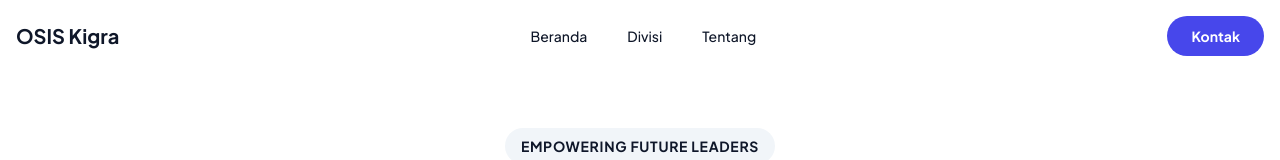
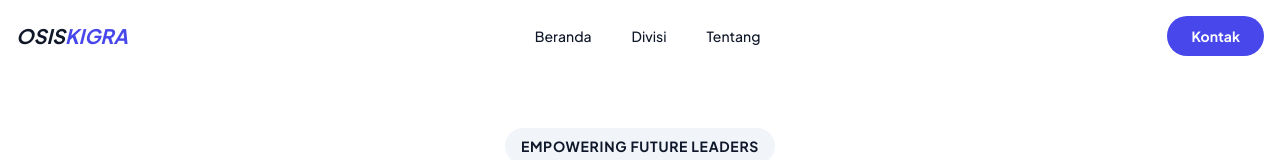
Before and after one commit to WeplyStudio/osis, a Next.js app: page / in a window 1280 px wide. Shown: the top 160 px of the page. Built offline with nearby package versions, Linux system fonts and the light colour scheme.

Commit message:
Di teks OSISKIGRA itu gabungin aja dan kapitalin + italic cuman teks KIG

```diff
--- a/src/app/(app)/layout.tsx
+++ b/src/app/(app)/layout.tsx
@@ -25,7 +25,7 @@ const AppFooter = () => (
             <div className="grid grid-cols-1 md:grid-cols-2 lg:grid-cols-4 gap-8">
                 <div className="col-span-1 md:col-span-2 lg:col-span-1">
                     <Link href="/" className="flex items-center gap-3 mb-4">
-                      <h1 className="text-xl font-body font-bold text-foreground">OSIS Kigra</h1>
+                      <h1 className="text-xl font-body font-bold text-foreground italic uppercase">OSIS<span className="text-primary">Kigra</span></h1>
                     </Link>
                     <p className="text-muted-foreground text-sm max-w-xs">
                         Organisasi Siswa Intra Sekolah. Berkomitmen menciptakan lingkungan sekolah yang inklusif dan inovatif.
@@ -96,7 +96,7 @@ export default function AppLayout({ children }: { children: React.ReactNode }) {
         )}>
           <div className="flex items-center gap-3">
             <Link href="/" className="flex items-center gap-3">
-              <h1 className="text-xl font-body font-bold text-foreground">OSIS Kigra</h1>
+              <h1 className="text-xl font-body font-bold text-foreground italic uppercase">OSIS<span className="text-primary">Kigra</span></h1>
             </Link>
           </div>
 
@@ -124,7 +124,7 @@ export default function AppLayout({ children }: { children: React.ReactNode }) {
               <SheetContent side="left" className="w-[300px] flex flex-col p-0">
                   <SheetHeader className="p-6 pb-0">
                     <Link href="/" className="flex items-center gap-3">
-                      <h1 className="text-xl font-body font-bold text-foreground">OSIS Kigra</h1>
+                      <h1 className="text-xl font-body font-bold text-foreground italic uppercase">OSIS<span className="text-primary">Kigra</span></h1>
                     </Link>
                     <SheetTitle className="sr-only">Menu</SheetTitle>
                   </SheetHeader>
```
